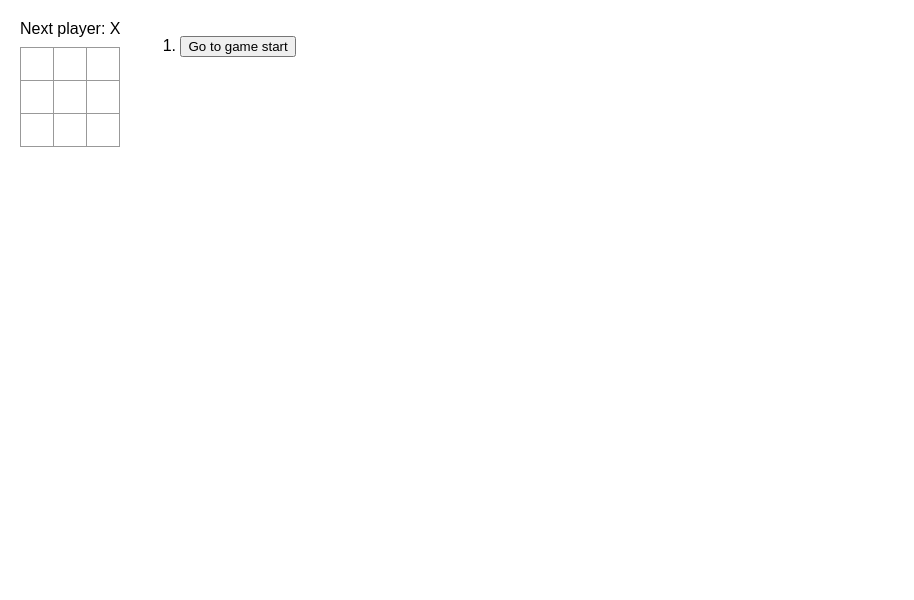
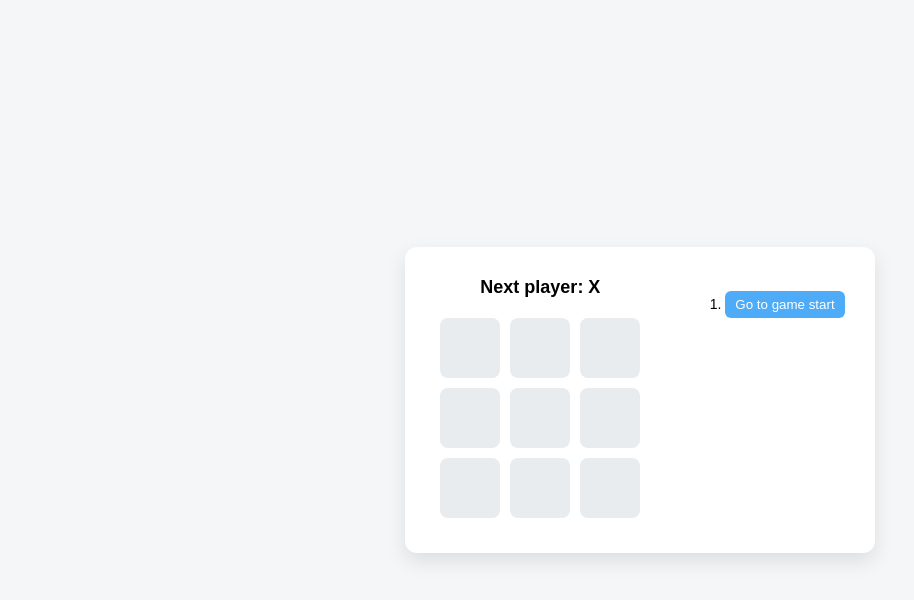
Before and after one commit to th1rteen0/react-tic-tac-toe, a React (Create React App) app: page / in a window 1280 px wide. Shown: the top 600 px of the page, without its empty margins (0-914 px from the left). Built offline with nearby package versions, Linux system fonts and the light colour scheme.

Commit message:
style: updating style of page

```diff
--- a/src/styles.css
+++ b/src/styles.css
@@ -3,88 +3,75 @@
 }
 
 body {
-  font-family: sans-serif;
-  margin: 20px;
+  font-family: Arial, sans-serif;
+  background: #f4f6f8;
+  margin: 0;
   padding: 0;
+  display: flex;
+  justify-content: center;
+  align-items: center;
+  height: 100vh;
 }
 
-h1 {
-  margin-top: 0;
-  font-size: 22px;
+/* Game layout */
+.game {
+  display: flex;
+  gap: 40px;
+  background: white;
+  padding: 30px;
+  border-radius: 12px;
+  box-shadow: 0 8px 20px rgba(0, 0, 0, 0.1);
 }
 
-h2 {
-  margin-top: 0;
-  font-size: 20px;
+/* Status text */
+.status {
+  margin-bottom: 15px;
+  font-size: 18px;
+  font-weight: 600;
+  text-align: center;
 }
 
-h3 {
-  margin-top: 0;
-  font-size: 18px;
+/* Board rows */
+.board-row {
+  display: flex;
 }
 
-h4 {
-  margin-top: 0;
-  font-size: 16px;
+/* Squares */
+.square {
+  width: 60px;
+  height: 60px;
+  margin: 5px;
+  font-size: 24px;
+  font-weight: bold;
+  border: none;
+  border-radius: 8px;
+  background: #e9ecef;
+  cursor: pointer;
+  transition: all 0.2s ease;
 }
 
-h5 {
-  margin-top: 0;
+/* Hover effect */
+.square:hover {
+  background: #dee2e6;
+  transform: scale(1.05);
+}
+
+/* Game info (move list) */
+.game-info {
   font-size: 14px;
 }
 
-h6 {
-  margin-top: 0;
-  font-size: 12px;
+.game-info button {
+  margin-bottom: 8px;
+  padding: 6px 10px;
+  border: none;
+  border-radius: 6px;
+  background: #4dabf7;
+  color: white;
+  cursor: pointer;
+  transition: background 0.2s ease;
 }
 
-code {
-  font-size: 1.2em;
+.game-info button:hover {
+  background: #339af0;
 }
-
-ul {
-  padding-inline-start: 20px;
-}
-
-* {
-  box-sizing: border-box;
-}
-
-body {
-  font-family: sans-serif;
-  margin: 20px;
-  padding: 0;
-}
-
-.square {
-  background: #fff;
-  border: 1px solid #999;
-  float: left;
-  font-size: 24px;
-  font-weight: bold;
-  line-height: 34px;
-  height: 34px;
-  margin-right: -1px;
-  margin-top: -1px;
-  padding: 0;
-  text-align: center;
-  width: 34px;
-}
-
-.board-row:after {
-  clear: both;
-  content: '';
-  display: table;
-}
-
-.status {
-  margin-bottom: 10px;
-}
-.game {
-  display: flex;
-  flex-direction: row;
-}
-
-.game-info {
-  margin-left: 20px;
-}
```
